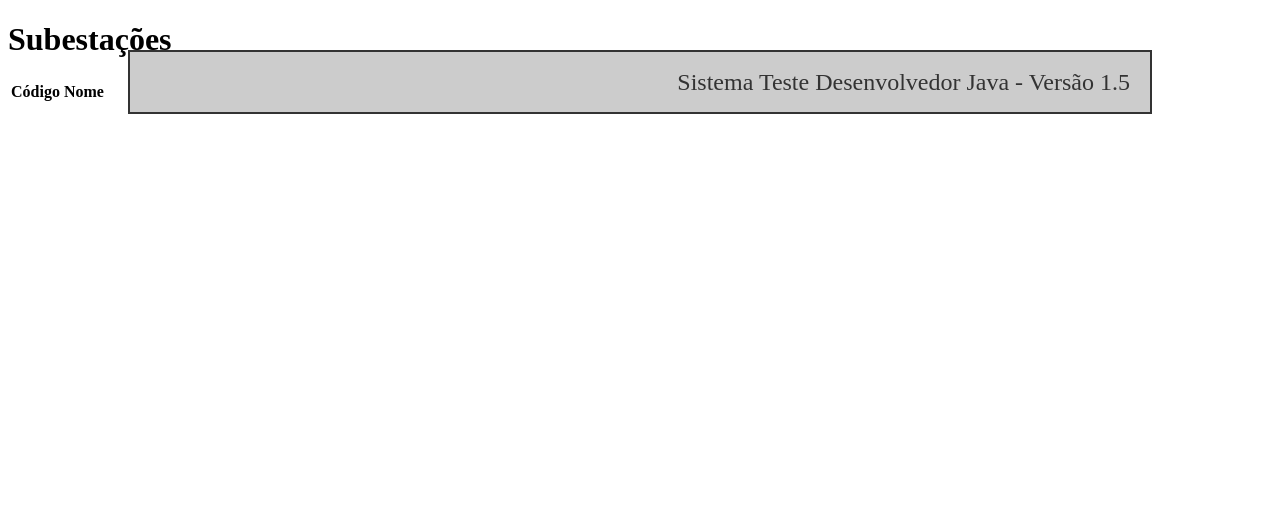
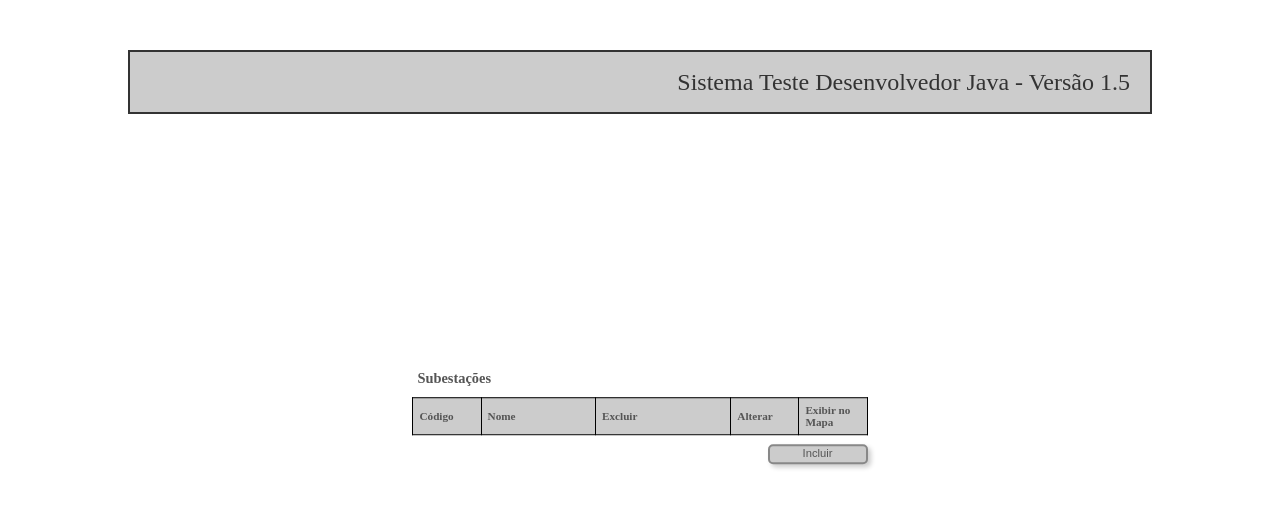
Before and after one commit to marcelledssantos/TesteDevJunior-Vue, a Vue app in the folder test-dev-jr/: page /subestacoes in a window 1280 px wide. Shown: the top 508 px of the page. Built offline with nearby package versions, Linux system fonts and the light colour scheme; the HTML template or start-up script is replaced by a standard one.

Commit message:
Add da fonte para icons e estilo da view subestações

```diff
--- a/test-dev-jr/package.json
+++ b/test-dev-jr/package.json
@@ -13,6 +13,9 @@
     "format": "prettier --write src/"
   },
   "dependencies": {
+    "@fortawesome/fontawesome-svg-core": "^6.7.2",
+    "@fortawesome/free-solid-svg-icons": "^6.7.2",
+    "@fortawesome/vue-fontawesome": "^3.0.8",
     "axios": "^1.7.9",
     "pinia": "^2.3.1",
     "vue": "^3.5.13",
--- a/test-dev-jr/src/views/SubestacoesView.vue
+++ b/test-dev-jr/src/views/SubestacoesView.vue
@@ -1,36 +1,167 @@
 <template>
-  <div>
-    <h1>Subestações</h1>
-    <table>
+  <div class="subestacao-page">
+    <h6>Subestações</h6>
+
+    <table class="subestacao-table">
       <thead>
         <tr>
           <th>Código</th>
           <th>Nome</th>
+          <th>Excluir</th>
+          <th>Alterar</th>
+          <th>Exibir no Mapa</th>
         </tr>
       </thead>
       <tbody>
         <tr v-for="subestacao in subestacoes" :key="subestacao.codigo">
           <td>{{ subestacao.codigo }}</td>
           <td>{{ subestacao.nome }}</td>
+          <td>
+            <button class="delete-btn">Excluir</button>
+          </td>
+          <td>
+            <font-awesome-icon :icon="['fas', 'pen']" class="icon" />
+          </td>
+          <td>
+            <font-awesome-icon :icon="['fas', 'globe']" class="icon" />
+          </td>
         </tr>
       </tbody>
     </table>
+
+    <div class="button-container">
+      <ButtonComponent label="Incluir" @click="irParaCadastro" />
+    </div>
   </div>
 </template>
 
-<script>
-export default {
-  name: "SubestacoesView",
-  data() {
+<script lang="ts">
+import { defineComponent, ref } from 'vue'
+import { useRouter, useRoute } from 'vue-router'
+import ButtonComponent from '@/components/ButtonComponent.vue'
+
+import { library } from '@fortawesome/fontawesome-svg-core'
+import { faPen, faGlobe } from '@fortawesome/free-solid-svg-icons'
+import { FontAwesomeIcon } from '@fortawesome/vue-fontawesome'
+
+library.add(faPen, faGlobe)
+
+interface Subestacao {
+  codigo: string
+  nome: string
+}
+
+export default defineComponent({
+  name: 'SubestacaoView',
+  components: {
+    ButtonComponent,
+    FontAwesomeIcon,
+  },
+  setup() {
+    const subestacoes = ref<Subestacao[]>([])
+    const router = useRouter()
+    const route = useRoute()
+
+    if (route.query.data) {
+      subestacoes.value = JSON.parse(route.query.data as string)
+    }
+
+    const irParaCadastro = () => {
+      router.push('/cadastrar-subestacao')
+    }
+
     return {
-      subestacoes: [], // Armazena as subestações
-    };
-  },
-  created() {
-    const data = this.$route.query.data;
-    if (data) {
-      this.subestacoes = JSON.parse(data); // Recebe os dados da rota
+      subestacoes,
+      irParaCadastro,
     }
   },
-};
+})
 </script>
+
+<style scoped>
+.subestacao-page {
+  width: 60%;
+  margin: auto;
+  text-align: center;
+  display: flex;
+  flex-direction: column;
+  align-items: center;
+  margin-top: 50vh;
+  transform: translateY(-50%);
+}
+
+h6 {
+  margin-bottom: 10px;
+  font-size: 0.9rem;
+  color: #555;
+  text-align: left;
+  width: 60%;
+  padding-left: 10px;
+}
+.subestacao-table thead {
+  background-color: #ccc;
+}
+
+.subestacao-table {
+  width: 60%;
+  border-collapse: collapse;
+  font-size: 0.7rem;
+}
+
+.subestacao-table th,
+.subestacao-table td {
+  border: 1px solid black;
+  padding: 6px;
+  text-align: left;
+  color: #555;
+}
+
+.subestacao-table th:nth-child(1),
+.subestacao-table td:nth-child(1),
+.subestacao-table th:nth-child(4),
+.subestacao-table td:nth-child(4),
+.subestacao-table th:nth-child(5),
+.subestacao-table td:nth-child(5) {
+  width: 15%;
+}
+
+.delete-btn {
+  background: none;
+  border: none;
+  color: #555;
+  font-size: 0.6rem;
+  cursor: pointer;
+  padding: 0;
+  text-decoration: none;
+}
+
+.delete-btn:hover {
+  text-decoration: underline;
+}
+
+.icon {
+  cursor: pointer;
+}
+
+.button-container {
+  display: flex;
+  justify-content: flex-end;
+  width: 60%;
+  margin-top: 8px;
+  margin-left: auto;
+  margin-right: auto;
+}
+
+.button-container button {
+  width: 100px;
+  height: 20px;
+  font-size: 0.7rem;
+  color: #555;
+  padding: 6px 10px;
+  position: relative;
+  transition: all 0.2s ease-in-out;
+  box-shadow:
+    3px 3px 5px rgba(0, 0, 0, 0.2),
+    -3px -3px 5px rgba(255, 255, 255, 0.5);
+}
+</style>
```
Also changed, not shown: 1 other file (tests, documents, lock files or other folders).
